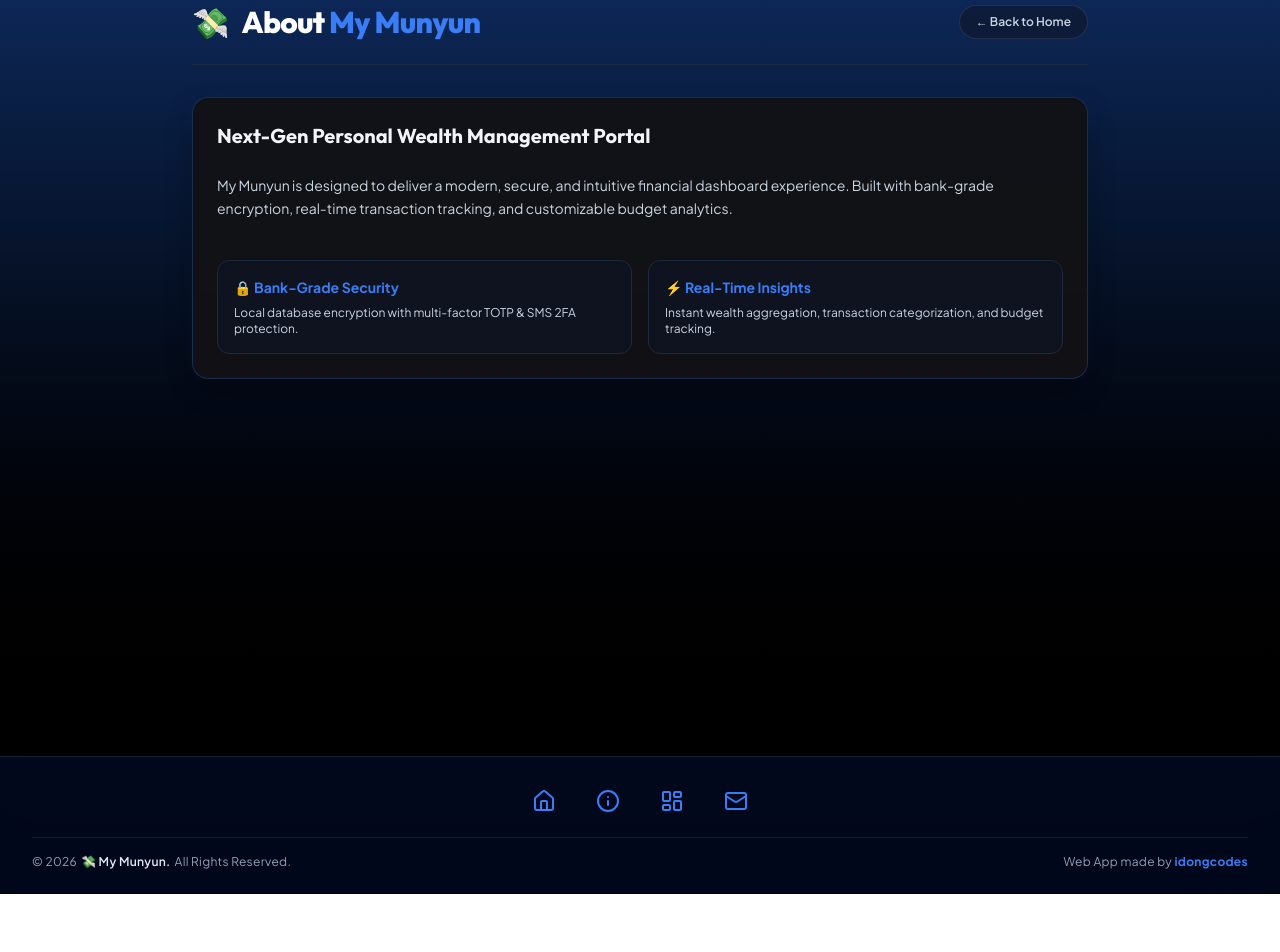
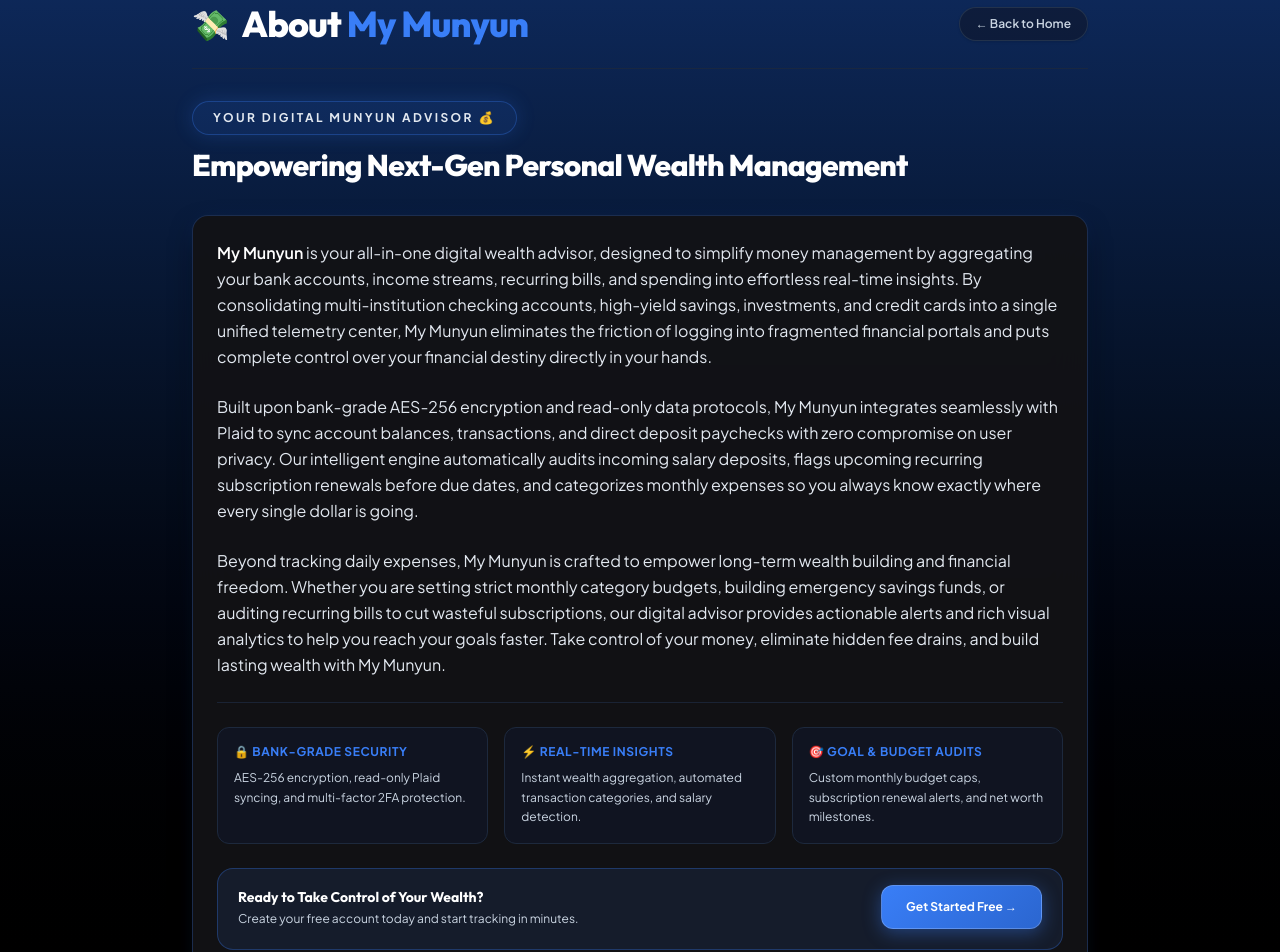
Before and after one commit to idongCodes/my-munyun, a Next.js app: page /about in a window 1280 px wide. Shown: the part 100-1052 px from the top of the page. Before the commit the page ends 994 px from the top, so only its background shows below. Built offline with nearby package versions, Linux system fonts and the light colour scheme.

Commit message:
feat: expand about page to 3 detailed paragraphs starting with homepage intro

```diff
--- a/src/app/about/page.tsx
+++ b/src/app/about/page.tsx
@@ -4,40 +4,80 @@
 
 export default function AboutPage() {
   return (
-    <main className="min-h-screen bg-gradient-to-b from-[#0e2a5e] via-[#040c1b] to-black text-white p-6 sm:p-12">
+    <main className="min-h-screen bg-gradient-to-b from-[#0e2a5e] via-[#040c1b] to-black text-white p-6 sm:p-12 animate-login-instant">
       <div className="max-w-4xl mx-auto space-y-8">
         {/* Header */}
         <header className="flex items-center justify-between border-b border-slate-800/80 pb-6">
           <div className="flex items-center gap-3">
             <span className="text-3xl">💸</span>
-            <h1 className="text-2xl sm:text-3xl font-extrabold font-outfit tracking-tight">
+            <h1 className="text-2xl sm:text-4xl font-extrabold font-outfit tracking-tight">
               About <span className="text-[#397ef7]">My Munyun</span>
             </h1>
           </div>
           <Link
             href="/"
-            className="text-xs font-semibold text-slate-300 hover:text-white bg-slate-900/60 px-4 py-2 rounded-full border border-slate-700/60 transition-colors"
+            className="text-xs font-semibold text-slate-300 hover:text-white bg-slate-900/60 hover:bg-slate-800 px-4 py-2 rounded-full border border-slate-700/60 transition-all shadow-sm flex items-center gap-1.5"
           >
-            ← Back to Home
+            <span>← Back to Home</span>
           </Link>
         </header>
 
-        {/* Content Box */}
-        <div className="custom-card p-8 sm:p-10 border-[#397ef7]/30 space-y-6">
-          <h2 className="text-xl font-bold text-slate-100 font-outfit">
-            Next-Gen Personal Wealth Management Portal
+        {/* Hero Badge & Subtitle */}
+        <div className="space-y-3">
+          <span className="text-xs font-bold text-slate-200 tracking-[0.2em] uppercase bg-[#397ef7]/10 px-5 py-2 rounded-full border border-[#397ef7]/30 shadow-[0_0_20px_rgba(57,126,247,0.2)] inline-block">
+            Your Digital Munyun Advisor 💰️
+          </span>
+          <h2 className="text-2xl sm:text-3xl font-extrabold text-white font-outfit tracking-tight">
+            Empowering Next-Gen Personal Wealth Management
           </h2>
-          <p className="text-sm text-slate-300 leading-relaxed">
-            My Munyun is designed to deliver a modern, secure, and intuitive financial dashboard experience. Built with bank-grade encryption, real-time transaction tracking, and customizable budget analytics.
+        </div>
+
+        {/* Main 3-Paragraph Content Box */}
+        <div className="custom-card p-8 sm:p-12 border-[#397ef7]/30 shadow-[0_0_50px_rgba(57,126,247,0.2)] space-y-6 text-left">
+          {/* Paragraph 1 (Expanded Homepage Intro) */}
+          <p className="text-sm sm:text-base text-slate-200 leading-relaxed font-normal">
+            <strong className="text-white font-semibold">My Munyun</strong> is your all-in-one digital wealth advisor, designed to simplify money management by aggregating your bank accounts, income streams, recurring bills, and spending into effortless real-time insights. By consolidating multi-institution checking accounts, high-yield savings, investments, and credit cards into a single unified telemetry center, My Munyun eliminates the friction of logging into fragmented financial portals and puts complete control over your financial destiny directly in your hands.
           </p>
-          <div className="grid grid-cols-1 sm:grid-cols-2 gap-4 pt-4">
-            <div className="p-4 rounded-xl bg-slate-900/50 border border-slate-800 space-y-2">
-              <h3 className="text-sm font-bold text-[#397ef7]">🔒 Bank-Grade Security</h3>
-              <p className="text-xs text-slate-300">Local database encryption with multi-factor TOTP & SMS 2FA protection.</p>
+
+          {/* Paragraph 2 (Security, Plaid & Automation) */}
+          <p className="text-sm sm:text-base text-slate-200 leading-relaxed font-normal">
+            Built upon bank-grade AES-256 encryption and read-only data protocols, My Munyun integrates seamlessly with Plaid to sync account balances, transactions, and direct deposit paychecks with zero compromise on user privacy. Our intelligent engine automatically audits incoming salary deposits, flags upcoming recurring subscription renewals before due dates, and categorizes monthly expenses so you always know exactly where every single dollar is going.
+          </p>
+
+          {/* Paragraph 3 (Vision & Wealth Building) */}
+          <p className="text-sm sm:text-base text-slate-200 leading-relaxed font-normal">
+            Beyond tracking daily expenses, My Munyun is crafted to empower long-term wealth building and financial freedom. Whether you are setting strict monthly category budgets, building emergency savings funds, or auditing recurring bills to cut wasteful subscriptions, our digital advisor provides actionable alerts and rich visual analytics to help you reach your goals faster. Take control of your money, eliminate hidden fee drains, and build lasting wealth with My Munyun.
+          </p>
+
+          {/* Highlights Grid */}
+          <div className="grid grid-cols-1 sm:grid-cols-3 gap-4 pt-6 border-t border-slate-800/80">
+            <div className="p-4 rounded-xl bg-slate-900/60 border border-slate-800 space-y-2">
+              <h3 className="text-xs font-bold text-[#397ef7] uppercase tracking-wider">🔒 Bank-Grade Security</h3>
+              <p className="text-xs text-slate-300 leading-relaxed">AES-256 encryption, read-only Plaid syncing, and multi-factor 2FA protection.</p>
             </div>
-            <div className="p-4 rounded-xl bg-slate-900/50 border border-slate-800 space-y-2">
-              <h3 className="text-sm font-bold text-[#397ef7]">⚡ Real-Time Insights</h3>
-              <p className="text-xs text-slate-300">Instant wealth aggregation, transaction categorization, and budget tracking.</p>
+            <div className="p-4 rounded-xl bg-slate-900/60 border border-slate-800 space-y-2">
+              <h3 className="text-xs font-bold text-[#397ef7] uppercase tracking-wider">⚡ Real-Time Insights</h3>
+              <p className="text-xs text-slate-300 leading-relaxed">Instant wealth aggregation, automated transaction categories, and salary detection.</p>
+            </div>
+            <div className="p-4 rounded-xl bg-slate-900/60 border border-slate-800 space-y-2">
+              <h3 className="text-xs font-bold text-[#397ef7] uppercase tracking-wider">🎯 Goal & Budget Audits</h3>
+              <p className="text-xs text-slate-300 leading-relaxed">Custom monthly budget caps, subscription renewal alerts, and net worth milestones.</p>
+            </div>
+          </div>
+
+          {/* Action Button Banner */}
+          <div className="pt-4 flex flex-col sm:flex-row items-center justify-between gap-4 bg-[#397ef7]/10 border border-[#397ef7]/30 p-5 rounded-2xl">
+            <div className="text-left space-y-1">
+              <h4 className="text-sm font-bold text-white font-outfit">Ready to Take Control of Your Wealth?</h4>
+              <p className="text-xs text-slate-300">Create your free account today and start tracking in minutes.</p>
+            </div>
+            <div className="flex items-center gap-3 shrink-0">
+              <Link
+                href="/register"
+                className="btn-primary text-xs font-bold py-2.5 px-5 rounded-xl shadow-md"
+              >
+                Get Started Free →
+              </Link>
             </div>
           </div>
         </div>
```
